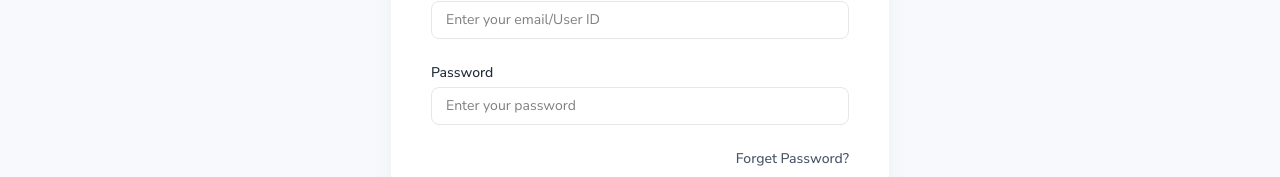
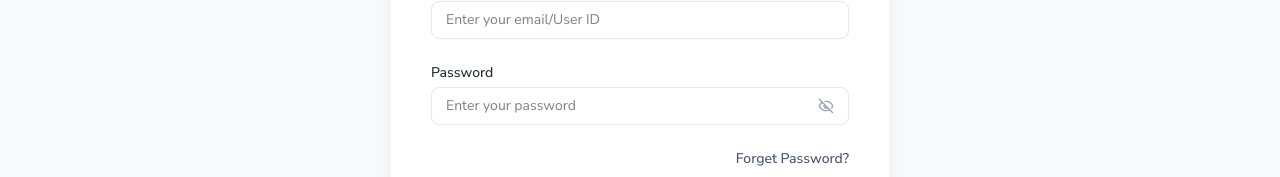
Before and after one commit to kazi-ziaur-rahman-majba/Online-Assessment-Frontend, a Next.js app: page /candidate/login in a window 1280 px wide. Shown: the part 380-557 px from the top of the page. Built offline with nearby package versions, Linux system fonts and the light colour scheme.

Commit message:
fix: datetime timezone conversion for exam start and end time & added show password

```diff
--- a/src/app/employer/exams/[id]/edit/page.tsx
+++ b/src/app/employer/exams/[id]/edit/page.tsx
@@ -104,7 +104,13 @@ export default function EditExamPage() {
     const onStep1Submit = async (data: Step1FormValues) => {
         setIsUpdatingExam(true);
         try {
-            await axiosInstance.patch(`/exams/${id}`, data);
+            // Append +06:00 offset to ensure the backend treats it as Bangladesh time (UTC+6)
+            const payload = {
+                ...data,
+                startTime: `${data.startTime}:00+06:00`,
+                endTime: `${data.endTime}:00+06:00`,
+            };
+            await axiosInstance.patch(`/exams/${id}`, payload);
             setStep(2);
             showToast('success', 'Exam details updated!');
         } catch (error: any) {
@@ -314,6 +320,9 @@ export default function EditExamPage() {
                                         )} />
                                     </div>
                                 </div>
+                                <p className="text-[10px] md:text-xs text-gray-500 italic -mt-4 mb-4">
+                                    * Please enter times in UTC+6 (Bangladesh Standard Time).
+                                </p>
 
                                 <div>
                                     <Controller name="duration" control={control} render={({ field }) => (
--- a/src/app/employer/exams/create/page.tsx
+++ b/src/app/employer/exams/create/page.tsx
@@ -70,7 +70,14 @@ export default function CreateExamPage() {
     const onStep1Submit = async (data: Step1FormValues) => {
         setIsCreatingExam(true);
         try {
-            const res = await axiosInstance.post('/exams', data);
+            // Append +06:00 offset to ensure the backend treats it as Bangladesh time (UTC+6)
+            // This prevents the time from shifting when converted to UTC on the backend
+            const payload = {
+                ...data,
+                startTime: `${data.startTime}:00+06:00`,
+                endTime: `${data.endTime}:00+06:00`,
+            };
+            const res = await axiosInstance.post('/exams', payload);
             setExamId(res.data?.id || res.data?.data?.id);
             setStep(2);
             showToast('success', 'Exam details saved!');
@@ -257,6 +264,9 @@ export default function CreateExamPage() {
                                         <InputField {...field} type="datetime-local" label="End Time" message={errors.endTime?.message} />
                                     )} />
                                 </div>
+                                <p className="text-[10px] md:text-xs text-gray-500 italic -mt-4 mb-4">
+                                    * Please enter times in UTC+6 (Bangladesh Standard Time).
+                                </p>
 
                                 <Controller name="duration" control={control} render={({ field }) => (
                                     <InputField {...field} type="number" wrapperClass="md:w-1/2" label="Duration (in minutes)" placeholder="Enter minutes" message={errors.duration?.message} />
--- a/src/components/form/TextInput.tsx
+++ b/src/components/form/TextInput.tsx
@@ -1,4 +1,5 @@
-import React, { ChangeEvent } from "react";
+import React, { ChangeEvent, useState } from "react";
+import { Eye, EyeOff } from "lucide-react";
 
 interface InputFieldProps {
   label?: string;
@@ -31,6 +32,8 @@ const InputField: React.FC<InputFieldProps> = ({
   placeholder = "",
   onChange,
 }) => {
+  const [showPassword, setShowPassword] = useState(false);
+
   const handleChange = (e: ChangeEvent<HTMLInputElement>) => {
     if (onChange) {
 
@@ -41,6 +44,9 @@ const InputField: React.FC<InputFieldProps> = ({
       }
     }
   };
+
+  const isPassword = type === "password";
+  const inputType = isPassword ? (showPassword ? "text" : "password") : type;
 
   return (
     <div className="w-full">
@@ -61,7 +67,7 @@ const InputField: React.FC<InputFieldProps> = ({
         <input
           id={name}
           name={name}
-          type={type}
+          type={inputType}
           value={value}
           placeholder={placeholder}
           disabled={disabled}
@@ -73,6 +79,20 @@ const InputField: React.FC<InputFieldProps> = ({
             ${disabled ? "cursor-not-allowed opacity-50" : "cursor-text"}
           `}
         />
+
+        {isPassword && (
+          <button
+            type="button"
+            onClick={() => setShowPassword(!showPassword)}
+            className="p-1.5 text-gray-400 hover:text-gray-600 transition-colors focus:outline-none"
+          >
+            {showPassword ? (
+              <Eye className="w-4 h-4" />
+            ) : (
+              <EyeOff className="w-4 h-4" />
+            )}
+          </button>
+        )}
       </div>
 
       {message && <p className="text-xs text-red-500 mt-1">{message}</p>}
```
